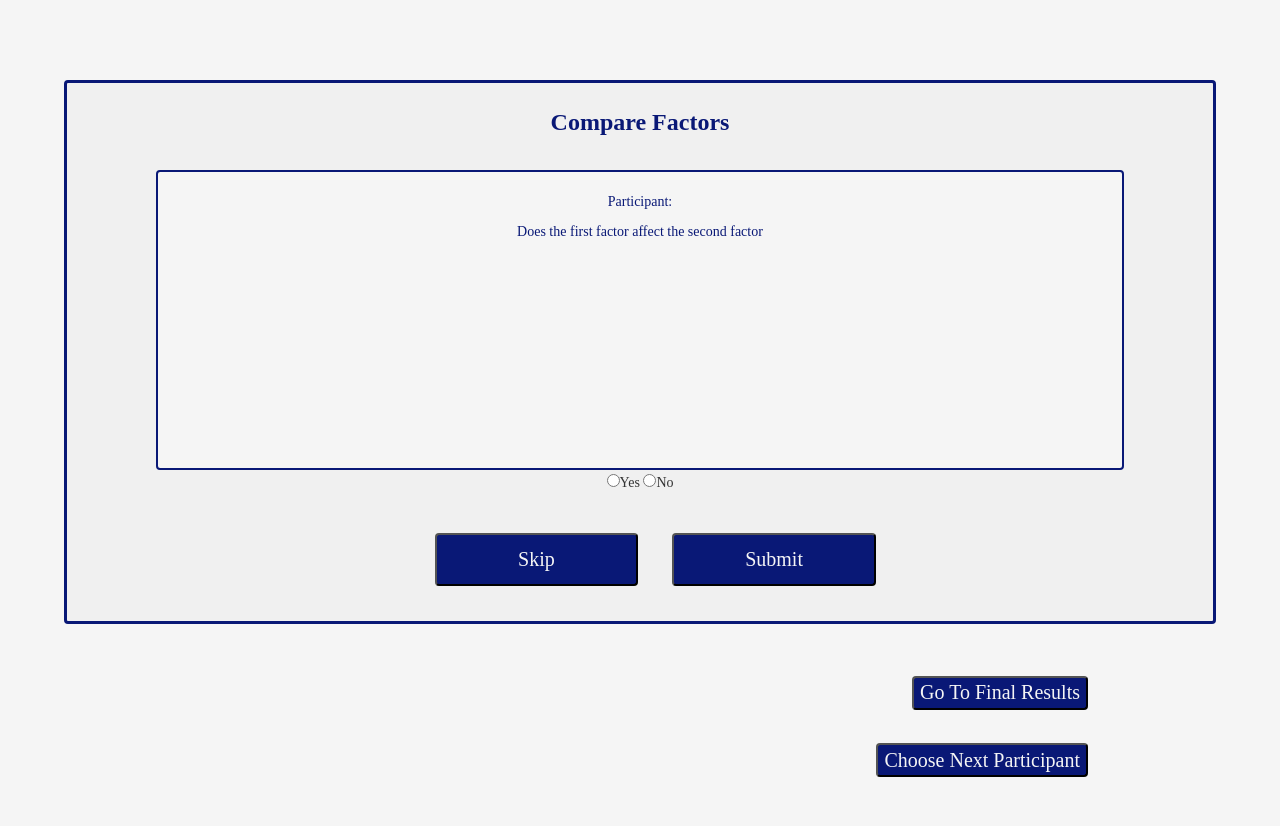
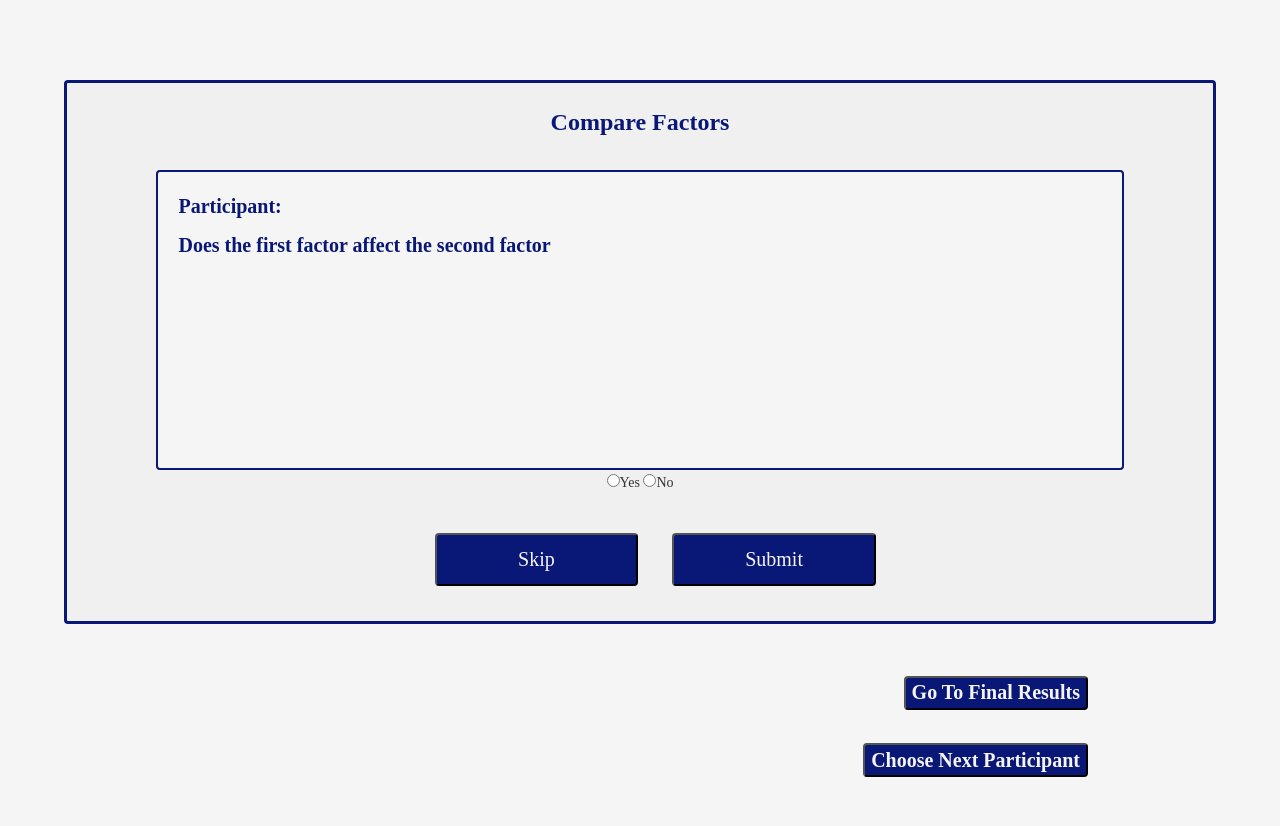
Before and after one commit to VERSO-UVM/Interactive-Management-App, a Flask app: template flask_app/templates/rating.html in a window 1280 px wide. Shown: the part 185-1011 px from the top of the page. Run offline with Flask 3, Linux system fonts and the light colour scheme; the template is opened without the code that fills it, so the values that code supplies are empty; some libraries are stand-ins or nearby versions.

Commit message:
made changes to rating css

```diff
--- a/flask_app/static/css/rating.css
+++ b/flask_app/static/css/rating.css
@@ -128,6 +128,24 @@
     margin-left: 3%;
   }
 
+  p {
+    font-size: 20px;
+    font-family: 'sans serif';
+    color: var(--text);
+    font-weight: bold;
+    text-align: left;
+  }
+
+
+
+  .ID {
+    font-size: 20px;
+    font-family: 'sans serif';
+    color: var(--text);
+    font-weight: bold;
+    text-align: left;
+  }
+
   .addRating h4 {
     color: var(--button_color);
     margin: 0;
--- a/flask_app/templates/rating.html
+++ b/flask_app/templates/rating.html
@@ -21,8 +21,11 @@ Ratings Page
         <h4>Compare Factors</h4>
         <div class="box">
 
+          <div id="part">
           <p>Participant:</p>
-          <p id="partID">{{person.id}}</p>
+          <p id="partID" class="ID">{{person.id}}</p>
+          </div>
+
           <p>Does the first factor affect the second factor</p>
           <p id="fLeading"></p>
           <p id="fFollowing"></p>
```
